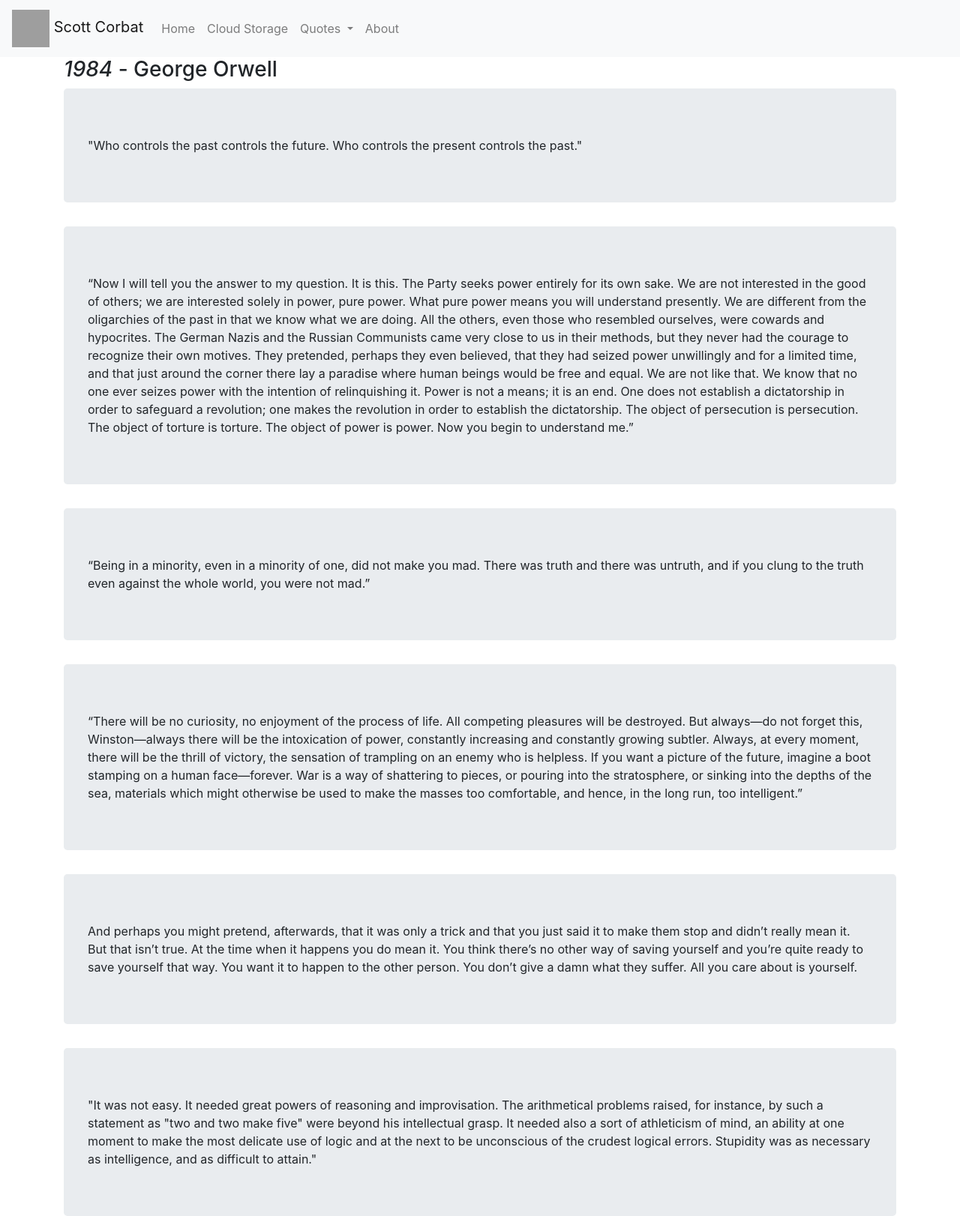
After one commit to combateer3/Website, a Flask app: page /quotes1984 in a window 1280 px wide. The commit adds this page. Shown: the whole page at 75% size. Run offline with Flask 2, Linux system fonts and the light colour scheme; some libraries are stand-ins or nearby versions; grey boxes are pictures that could not be loaded.

Commit message:
Added .gitignore Added two quotes pages from two popular books Removed legacy quotes Reduced size of title and removed it from some pages

```diff
--- a/app/scottcorbat/app.py
+++ b/app/scottcorbat/app.py
@@ -12,9 +12,13 @@ def index():
 def cloud():
     return redirect('https://cloud.scottcorbat.com')
 
-@app.route("/quotes")
-def quotes():
-    return render_template('quotes.html')
+@app.route("/quotes1984")
+def quotes1984():
+    return render_template('quotes1984.html')
+
+@app.route("/quotesBNW")
+def quotesBNW():
+    return render_template('quotesBNW.html')
 
 @app.route("/about")
 def about():
--- a/app/scottcorbat/static/assets/css/style.css
+++ b/app/scottcorbat/static/assets/css/style.css
@@ -8,7 +8,7 @@ body, html {
 }
 
 #websiteTitle {
-    font-size: 6em;
+    font-size: 4em;
     vertical-align: middle;
     font-family: 'Manjari', sans-serif;
     padding-top: 10px;
@@ -21,3 +21,11 @@ body, html {
 .list-group {
     display: inline-block;
 }
+
+.status-online {
+    color: green;
+}
+
+.status-offline {
+    color: red;
+}
--- a/app/scottcorbat/templates/base.html
+++ b/app/scottcorbat/templates/base.html
@@ -38,15 +38,14 @@
                 </ul>
             </div>
     </nav>
+{% endblock %}
 
-    <div class="container">
+{% block content %}
+<div class="container">
         <div align="center">
-            <h2 id="websiteTitle">Scott's Forum</h2>
+            <h1 id="websiteTitle">Scott's Forum</h1>
 
             <hr class="my-4">
         </div>
-    </div>
+</div>
 {% endblock %}
-
-{% block content %}
-{% endblock %}
--- a/app/scottcorbat/templates/index.html
+++ b/app/scottcorbat/templates/index.html
@@ -1,6 +1,7 @@
 {% extends "base.html" %}
 
 {% block content %}
+{{ super() }}
 <div class="container" align="center">
     <iframe width="560" height="315" src="https://www.youtube.com/embed/MBIJ0zMuIKI" frameborder="0" allow="accelerometer; autoplay; encrypted-media; gyroscope; picture-in-picture" allowfullscreen></iframe>
 </div>
--- /dev/null
+++ b/app/scottcorbat/templates/quotes1984.html
@@ -0,0 +1,57 @@
+{% extends "base.html" %}
+
+{% block content %}
+<div class="container">
+    <h3><i>1984</i> - George Orwell</h3>
+
+    <div class="jumbotron">
+        "Who controls the past controls the future.  Who controls the present controls the past."
+    </div>
+
+    <div class="jumbotron">
+        “Now I will tell you the answer to my question. It is this. The Party seeks power entirely for its own sake.
+        We are not interested in the good of others; we are interested solely in power, pure power.
+        What pure power means you will understand presently. We are different from the oligarchies of the past in that we know
+        what we are doing. All the others, even those who resembled ourselves, were cowards and hypocrites.
+        The German Nazis and the Russian Communists came very close to us in their methods, but they never had
+        the courage to recognize their own motives. They pretended, perhaps they even believed,
+        that they had seized power unwillingly and for a limited time, and that just around the corner there lay a paradise
+        where human beings would be free and equal. We are not like that. We know that no one ever seizes power
+        with the intention of relinquishing it. Power is not a means; it is an end.
+        One does not establish a dictatorship in order to safeguard a revolution;
+        one makes the revolution in order to establish the dictatorship. The object of persecution is persecution.
+        The object of torture is torture. The object of power is power. Now you begin to understand me.”
+    </div>
+
+    <div class="jumbotron">
+            “Being in a minority, even in a minority of one, did not make you mad.
+            There was truth and there was untruth, and if you clung to the truth even against the whole world,
+            you were not mad.”
+    </div>
+
+    <div class="jumbotron">
+            “There will be no curiosity, no enjoyment of the process of life. All competing pleasures will be destroyed.
+            But always—do not forget this, Winston—always there will be the intoxication of power, constantly increasing and
+            constantly growing subtler. Always, at every moment, there will be the thrill of victory,
+            the sensation of trampling on an enemy who is helpless. If you want a picture of the future,
+            imagine a boot stamping on a human face—forever. War is a way of shattering to pieces, or pouring into the stratosphere,
+            or sinking into the depths of the sea, materials which might otherwise be used to make the masses too comfortable,
+            and hence, in the long run, too intelligent.”
+    </div>
+
+    <div class="jumbotron">
+            And perhaps you might pretend, afterwards, that it was only a trick and that you just said it to make them stop
+            and didn’t really mean it. But that isn’t true. At the time when it happens you do mean it.
+            You think there’s no other way of saving yourself and you’re quite ready to save yourself that way.
+            You want it to happen to the other person. You don’t give a damn what they suffer. All you care about is yourself.
+    </div>
+
+    <div class="jumbotron">
+            "It was not easy. It needed great powers of reasoning and improvisation. The arithmetical problems raised,
+            for instance, by such a statement as "two and two make five" were beyond his intellectual grasp.
+            It needed also a sort of athleticism of mind, an ability at one moment to make the most delicate use of logic
+            and at the next to be unconscious of the crudest logical errors. Stupidity was as necessary as intelligence,
+            and as difficult to attain."
+    </div>
+</div>
+{% endblock %}
```
Also changed, not shown: app/scottcorbat/templates/quotes.html (deleted, +0 -65 lines), app/scottcorbat/templates/quotesBNW.html (added, +35 -0 lines), 1 other file.
